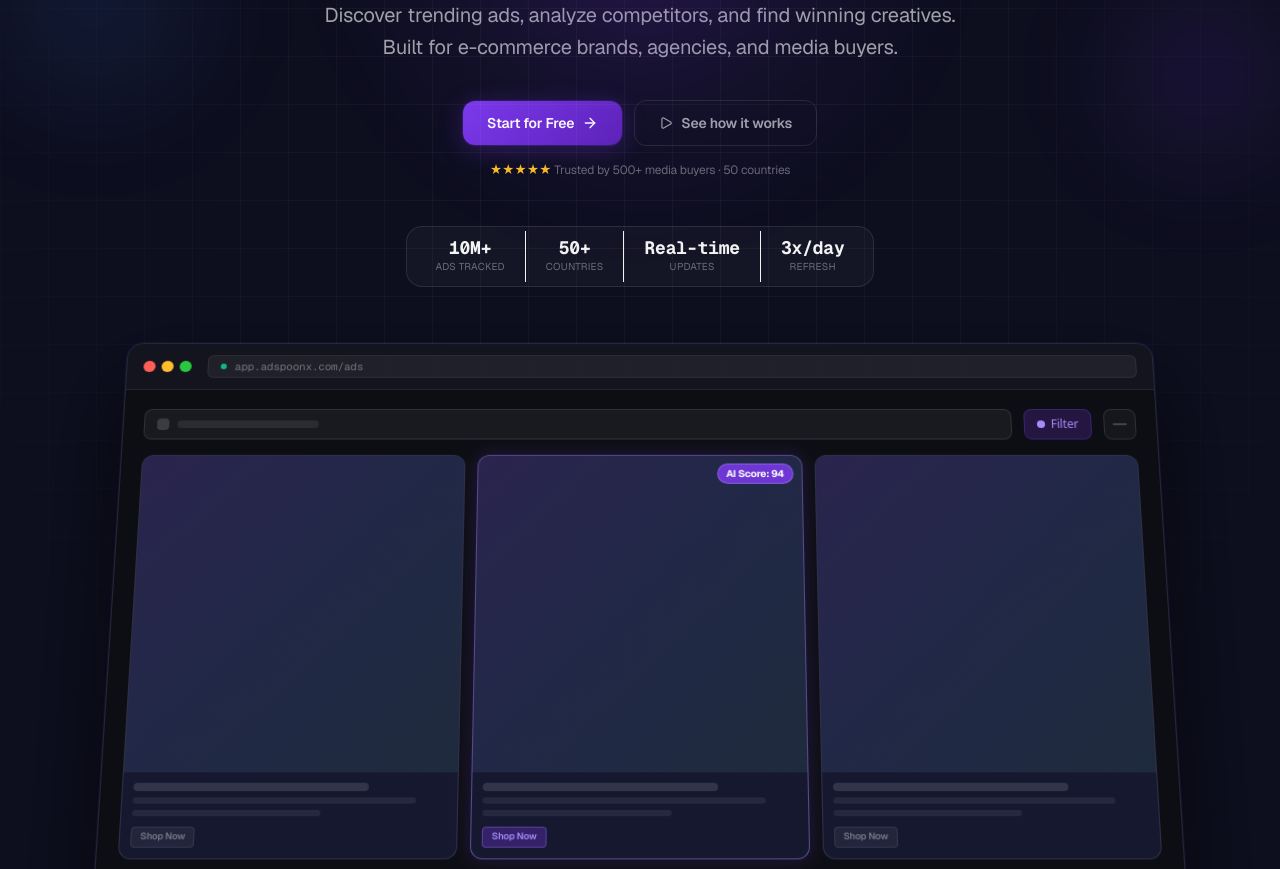
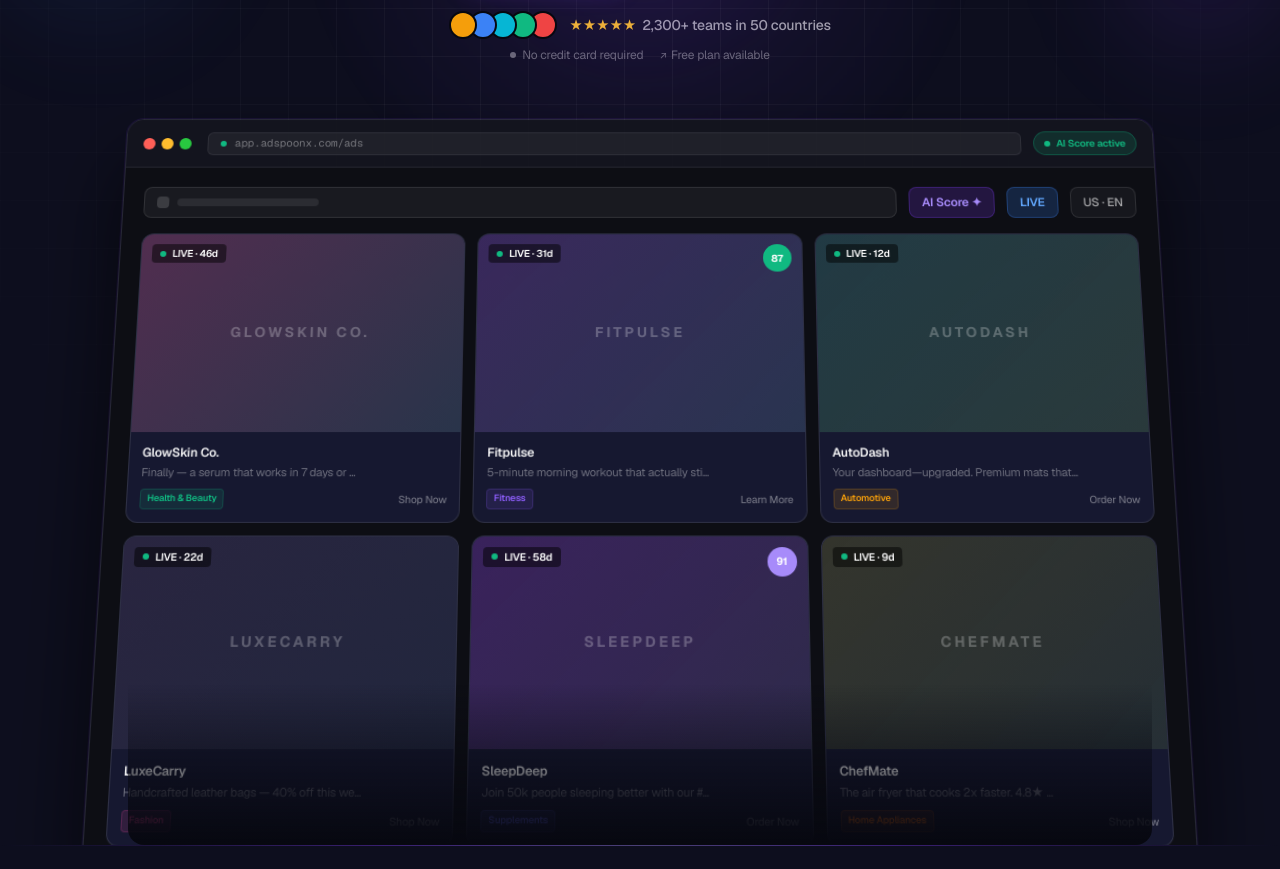
Before and after one commit to minhhieuulaw/adspoonx, a Next.js app: page /home in a window 1280 px wide. Shown: the part 520-1389 px from the top of the page. Built offline with nearby package versions, Linux system fonts and the light colour scheme; no server answers; the database is empty.

Commit message:
revert: restore original homepage hero design
- Headline: "Outspy your rivals. Scale what wins."
- Social proof: avatar stack + 2,300+ teams + no credit card badge
- Product mockup: detailed ad cards (GlowSkin, Fitpulse, AutoDash, etc.)
- Nav CTA: "Get Started Free"

```diff
--- a/components/marketing/HeroSection.tsx
+++ b/components/marketing/HeroSection.tsx
@@ -4,15 +4,91 @@ import Link from "next/link";
 import { motion } from "framer-motion";
 import { ArrowRight, Play } from "lucide-react";
 
-const STATS = [
-  { value: "10M+",     label: "Ads Tracked" },
-  { value: "50+",      label: "Countries" },
-  { value: "Real-time", label: "Updates" },
-  { value: "3x/day",   label: "Refresh" },
+// Mock ad data for the product preview
+const MOCK_ADS = [
+  {
+    live: "46d",
+    brand: "GLOWSKIN CO.",
+    name: "GlowSkin Co.",
+    desc: "Finally — a serum that works in 7 days or ...",
+    tag: "Health & Beauty",
+    cta: "Shop Now",
+    gradient: "linear-gradient(135deg, rgba(120,60,100,0.6) 0%, rgba(60,80,100,0.5) 100%)",
+    tagColor: "#10B981",
+  },
+  {
+    live: "31d",
+    brand: "FITPULSE",
+    name: "Fitpulse",
+    desc: "5-minute morning workout that actually sti...",
+    tag: "Fitness",
+    cta: "Learn More",
+    aiScore: 87,
+    aiScoreColor: "#10B981",
+    gradient: "linear-gradient(135deg, rgba(80,50,120,0.6) 0%, rgba(60,80,110,0.5) 100%)",
+    tagColor: "#8B5CF6",
+  },
+  {
+    live: "12d",
+    brand: "AUTODASH",
+    name: "AutoDash",
+    desc: "Your dashboard—upgraded. Premium mats that...",
+    tag: "Automotive",
+    cta: "Order Now",
+    gradient: "linear-gradient(135deg, rgba(40,80,80,0.6) 0%, rgba(60,90,70,0.5) 100%)",
+    tagColor: "#F59E0B",
+  },
+  {
+    live: "22d",
+    brand: "LUXECARRY",
+    name: "LuxeCarry",
+    desc: "Handcrafted leather bags — 40% off this we...",
+    tag: "Fashion",
+    cta: "Shop Now",
+    gradient: "linear-gradient(135deg, rgba(60,50,80,0.5) 0%, rgba(50,60,80,0.4) 100%)",
+    tagColor: "#EC4899",
+  },
+  {
+    live: "58d",
+    brand: "SLEEPDEEP",
+    name: "SleepDeep",
+    desc: "Join 50k people sleeping better with our #...",
+    tag: "Supplements",
+    cta: "Order Now",
+    aiScore: 91,
+    aiScoreColor: "#A78BFA",
+    gradient: "linear-gradient(135deg, rgba(80,40,120,0.6) 0%, rgba(70,60,100,0.5) 100%)",
+    tagColor: "#6366F1",
+  },
+  {
+    live: "9d",
+    brand: "CHEFMATE",
+    name: "ChefMate",
+    desc: "The air fryer that cooks 2x faster. 4.8★ ...",
+    tag: "Home Appliances",
+    cta: "Shop Now",
+    gradient: "linear-gradient(135deg, rgba(80,80,40,0.5) 0%, rgba(60,80,60,0.4) 100%)",
+    tagColor: "#F97316",
+  },
 ] as const;
 
-// Skeletal ad card for the mock dashboard
-function AdCard({ delay, highlight }: { delay: number; highlight?: boolean }) {
+// Avatar colors for social proof
+const AVATAR_COLORS = ["#F59E0B", "#3B82F6", "#06B6D4", "#10B981", "#EF4444"];
+
+interface MockAd {
+  live: string;
+  brand: string;
+  name: string;
+  desc: string;
+  tag: string;
+  cta: string;
+  gradient: string;
+  tagColor: string;
+  aiScore?: number;
+  aiScoreColor?: string;
+}
+
+function MockAdCard({ ad, delay }: { ad: MockAd; delay: number }) {
   return (
     <motion.div
       initial={{ opacity: 0, y: 12 }}
@@ -21,60 +97,82 @@ function AdCard({ delay, highlight }: { delay: number; highlight?: boolean }) {
       className="rounded-xl overflow-hidden flex flex-col relative"
       style={{
         background: "var(--bg-card)",
-        border: `1px solid ${highlight ? "rgba(167,139,250,0.45)" : "var(--border)"}`,
-        boxShadow: highlight ? "0 0 18px rgba(124,58,237,0.2)" : "none",
+        border: "1px solid var(--border)",
       }}
     >
-      {/* Image placeholder with shimmer */}
+      {/* Image area */}
       <div
         className="w-full relative overflow-hidden"
-        style={{ aspectRatio: "1 / 1", background: "rgba(255,255,255,0.04)" }}
+        style={{ aspectRatio: "16 / 10", background: ad.gradient }}
       >
+        {/* Live badge */}
         <div
-          className="absolute inset-0"
+          className="absolute top-2.5 left-2.5 flex items-center gap-1.5 px-2 py-0.5 rounded text-[10px] font-semibold"
           style={{
-            background: "linear-gradient(135deg, rgba(124,58,237,0.12) 0%, rgba(59,130,246,0.08) 50%, rgba(16,185,129,0.06) 100%)",
-          }}
-        />
-        {/* Shimmer sweep */}
-        <div
-          className="absolute inset-0"
-          style={{
-            background: "linear-gradient(105deg, transparent 40%, rgba(255,255,255,0.04) 50%, transparent 60%)",
-            animation: "shimmer 2.4s infinite",
-          }}
-        />
-        {/* AI Score badge */}
-        {highlight && (
-          <div
-            className="absolute top-2 right-2 px-2 py-0.5 rounded-full text-[10px] font-bold"
-            style={{
-              background: "rgba(124,58,237,0.85)",
+            background: "rgba(0,0,0,0.5)",
             color: "#fff",
-              border: "1px solid rgba(167,139,250,0.5)",
-              backdropFilter: "blur(8px)",
+            backdropFilter: "blur(4px)",
           }}
         >
-            AI Score: 94
+          <span
+            className="w-1.5 h-1.5 rounded-full"
+            style={{ background: "#10B981" }}
+          />
+          LIVE · {ad.live}
+        </div>
+
+        {/* AI Score badge */}
+        {ad.aiScore && (
+          <div
+            className="absolute top-2.5 right-2.5 w-7 h-7 rounded-full flex items-center justify-center text-[10px] font-bold text-white"
+            style={{ background: ad.aiScoreColor }}
+          >
+            {ad.aiScore}
           </div>
         )}
+
+        {/* Brand watermark */}
+        <div className="absolute inset-0 flex items-center justify-center">
+          <span
+            className="text-sm font-bold tracking-[0.2em] uppercase"
+            style={{ color: "rgba(255,255,255,0.25)" }}
+          >
+            {ad.brand}
+          </span>
+        </div>
       </div>
 
-      {/* Content skeleton */}
-      <div className="p-2.5 flex flex-col gap-1.5">
-        <div className="h-2 rounded-full" style={{ background: "rgba(255,255,255,0.12)", width: "75%" }} />
-        <div className="h-1.5 rounded-full" style={{ background: "rgba(255,255,255,0.07)", width: "90%" }} />
-        <div className="h-1.5 rounded-full" style={{ background: "rgba(255,255,255,0.07)", width: "60%" }} />
-        {/* CTA badge */}
-        <div
-          className="mt-1 self-start px-2 py-0.5 rounded text-[9px] font-semibold"
+      {/* Content */}
+      <div className="p-3 flex flex-col gap-1">
+        <span
+          className="text-xs font-semibold"
+          style={{ color: "var(--text-1)" }}
+        >
+          {ad.name}
+        </span>
+        <span
+          className="text-[11px] leading-snug"
+          style={{ color: "var(--text-3)" }}
+        >
+          {ad.desc}
+        </span>
+        <div className="flex items-center justify-between mt-1">
+          <span
+            className="text-[9px] font-semibold px-1.5 py-0.5 rounded"
             style={{
-            background: highlight ? "rgba(124,58,237,0.3)" : "rgba(255,255,255,0.06)",
-            color: highlight ? "var(--ai-light)" : "var(--text-3)",
-            border: `1px solid ${highlight ? "rgba(167,139,250,0.3)" : "rgba(255,255,255,0.08)"}`,
+              background: `${ad.tagColor}20`,
+              color: ad.tagColor,
+              border: `1px solid ${ad.tagColor}30`,
             }}
           >
-          Shop Now
+            {ad.tag}
+          </span>
+          <span
+            className="text-[10px] font-medium"
+            style={{ color: "var(--text-3)" }}
+          >
+            {ad.cta}
+          </span>
         </div>
       </div>
     </motion.div>
@@ -161,7 +259,9 @@ export default function HeroSection() {
             style={{ background: "var(--ai-light)" }}
           />
         </span>
-        10M+ Ads tracked in real-time
+        10M+ ads tracked across 50+ countries
+        <span style={{ color: "var(--text-3)" }}>·</span>
+        Updated 3x daily
       </motion.div>
 
       {/* ── Headline ── */}
@@ -172,19 +272,18 @@ export default function HeroSection() {
         className="text-5xl md:text-6xl lg:text-7xl font-extrabold text-center leading-[1.1] max-w-4xl tracking-tight"
         style={{ color: "var(--text-1)" }}
       >
-        Spy on winning{" "}
+        Outspy your rivals.
+        <br />
         <span
           style={{
-            background: "linear-gradient(135deg, var(--ai-light) 0%, var(--blue-light) 100%)",
+            background: "linear-gradient(135deg, #10B981 0%, #06B6D4 40%, #8B5CF6 100%)",
             WebkitBackgroundClip: "text",
             WebkitTextFillColor: "transparent",
             backgroundClip: "text",
           }}
         >
-          Facebook Ads
+          Scale what wins.
         </span>
-        <br />
-        before your competitors do.
       </motion.h1>
 
       {/* ── Subheadline ── */}
@@ -195,8 +294,8 @@ export default function HeroSection() {
         className="text-lg md:text-xl text-center max-w-2xl mt-5 leading-relaxed"
         style={{ color: "var(--text-2)" }}
       >
-        Discover trending ads, analyze competitors, and find winning creatives.
-        Built for e-commerce brands, agencies, and media buyers.
+        The Facebook ad intelligence platform for media buyers, agencies, and
+        e-commerce brands. Find what converts — before your competitors do.
       </motion.p>
 
       {/* ── CTAs ── */}
@@ -231,44 +330,47 @@ export default function HeroSection() {
       </motion.div>
 
       {/* ── Social proof ── */}
-      <motion.p
+      <motion.div
         initial={{ opacity: 0 }}
         animate={{ opacity: 1 }}
         transition={{ duration: 0.5, delay: 0.45 }}
-        className="mt-4 text-xs"
-        style={{ color: "var(--text-3)" }}
+        className="flex flex-col items-center gap-2 mt-6"
       >
-        <span style={{ color: "#FBBF24" }}>★★★★★</span>
-        {" "}Trusted by 500+ media buyers · 50 countries
-      </motion.p>
-
-      {/* ── Stats bar ── */}
-      <motion.div
-        initial={{ opacity: 0, y: 20 }}
-        animate={{ opacity: 1, y: 0 }}
-        transition={{ duration: 0.5, delay: 0.5 }}
-        className="flex items-center gap-0 mt-12 rounded-2xl px-2 py-1 divide-x"
+        {/* Avatars + rating + teams */}
+        <div className="flex items-center gap-3">
+          {/* Avatar stack */}
+          <div className="flex -space-x-2">
+            {AVATAR_COLORS.map((color, i) => (
+              <div
+                key={i}
+                className="w-7 h-7 rounded-full border-2"
                 style={{
-          background: "rgba(255,255,255,0.03)",
-          border: "1px solid var(--border)",
+                  background: color,
+                  borderColor: "var(--bg-base)",
+                  zIndex: AVATAR_COLORS.length - i,
                 }}
-      >
-        {STATS.map((s) => (
-          <div key={s.label} className="flex flex-col items-center px-5 py-2">
-            <span
-              className="text-lg font-bold leading-none"
-              style={{
-                color: "var(--text-1)",
-                fontFamily: "'Geist Mono', 'JetBrains Mono', monospace",
-              }}
-            >
-              {s.value}
-            </span>
-            <span className="text-[10px] mt-0.5 uppercase tracking-wide" style={{ color: "var(--text-3)" }}>
-              {s.label}
+              />
+            ))}
+          </div>
+          <div className="flex items-center gap-1.5">
+            <span style={{ color: "#FBBF24", fontSize: "13px" }}>★★★★★</span>
+            <span className="text-sm font-medium" style={{ color: "var(--text-2)" }}>
+              2,300+ teams in 50 countries
             </span>
           </div>
-        ))}
+        </div>
+
+        {/* Sub-badges */}
+        <div className="flex items-center gap-4 text-xs" style={{ color: "var(--text-3)" }}>
+          <span className="flex items-center gap-1.5">
+            <span className="w-1.5 h-1.5 rounded-full" style={{ background: "var(--text-3)" }} />
+            No credit card required
+          </span>
+          <span className="flex items-center gap-1">
+            <span style={{ fontSize: "10px" }}>↗</span>
+            Free plan available
+          </span>
+        </div>
       </motion.div>
 
       {/* ── Product preview ── */}
@@ -306,7 +408,7 @@ export default function HeroSection() {
               className="flex-1 h-6 rounded-md flex items-center px-3 gap-2"
               style={{ background: "rgba(255,255,255,0.05)", border: "1px solid rgba(255,255,255,0.07)" }}
             >
-              <div className="w-1.5 h-1.5 rounded-full" style={{ background: "var(--green)" }} />
+              <div className="w-1.5 h-1.5 rounded-full" style={{ background: "#10B981" }} />
               <span
                 className="text-[11px]"
                 style={{
@@ -317,6 +419,18 @@ export default function HeroSection() {
                 app.adspoonx.com/ads
               </span>
             </div>
+            {/* AI Score active badge */}
+            <div
+              className="ml-3 flex items-center gap-1.5 px-2.5 py-1 rounded-full text-[10px] font-semibold"
+              style={{
+                background: "rgba(16,185,129,0.15)",
+                border: "1px solid rgba(16,185,129,0.3)",
+                color: "#10B981",
+              }}
+            >
+              <span className="w-1.5 h-1.5 rounded-full" style={{ background: "#10B981" }} />
+              AI Score active
+            </div>
           </div>
 
           {/* Dashboard mock content */}
@@ -324,8 +438,9 @@ export default function HeroSection() {
             className="p-5"
             style={{ background: "rgba(13,14,20,0.98)" }}
           >
-            {/* Toolbar skeleton */}
+            {/* Toolbar */}
             <div className="flex items-center gap-3 mb-4">
+              {/* Search bar */}
               <div
                 className="flex-1 h-8 rounded-lg flex items-center px-3 gap-2"
                 style={{ background: "rgba(255,255,255,0.05)", border: "1px solid var(--border)" }}
@@ -333,34 +448,44 @@ export default function HeroSection() {
                 <div className="w-3 h-3 rounded" style={{ background: "rgba(255,255,255,0.15)" }} />
                 <div className="h-2 rounded-full" style={{ background: "rgba(255,255,255,0.08)", width: "140px" }} />
               </div>
+              {/* Filter buttons */}
               <div
-                className="h-8 px-3 rounded-lg flex items-center gap-1.5 text-xs font-medium"
+                className="h-8 px-3 rounded-lg flex items-center gap-1.5 text-xs font-semibold"
                 style={{
                   background: "rgba(124,58,237,0.2)",
                   border: "1px solid rgba(124,58,237,0.3)",
                   color: "var(--ai-light)",
-                  fontFamily: "system-ui, sans-serif",
                 }}
               >
-                <div className="w-2 h-2 rounded-full" style={{ background: "var(--ai-light)" }} />
-                Filter
+                AI Score ✦
               </div>
               <div
-                className="h-8 w-8 rounded-lg flex items-center justify-center text-xs"
-                style={{ background: "rgba(255,255,255,0.04)", border: "1px solid var(--border)" }}
+                className="h-8 px-3 rounded-lg flex items-center text-xs font-semibold"
+                style={{
+                  background: "rgba(59,130,246,0.2)",
+                  border: "1px solid rgba(59,130,246,0.3)",
+                  color: "#60A5FA",
+                }}
               >
-                <div className="w-3.5 h-0.5 rounded" style={{ background: "rgba(255,255,255,0.2)" }} />
+                LIVE
+              </div>
+              <div
+                className="h-8 px-3 rounded-lg flex items-center text-xs font-medium"
+                style={{
+                  background: "rgba(255,255,255,0.04)",
+                  border: "1px solid var(--border)",
+                  color: "var(--text-2)",
+                }}
+              >
+                US · EN
               </div>
             </div>
 
             {/* Ad cards grid — 2 rows × 3 cols */}
             <div className="grid grid-cols-3 gap-3">
-              <AdCard delay={0.75} />
-              <AdCard delay={0.82} highlight />
-              <AdCard delay={0.89} />
-              <AdCard delay={0.96} />
-              <AdCard delay={1.03} />
-              <AdCard delay={1.1} />
+              {MOCK_ADS.map((ad, i) => (
+                <MockAdCard key={ad.brand} ad={ad} delay={0.75 + i * 0.07} />
+              ))}
             </div>
           </div>
         </div>
@@ -374,12 +499,8 @@ export default function HeroSection() {
         />
       </motion.div>
 
-      {/* Shimmer keyframe */}
+      {/* Keyframes */}
       <style>{`
-        @keyframes shimmer {
-          0%   { transform: translateX(-100%); }
-          100% { transform: translateX(200%); }
-        }
         @keyframes ping {
           75%, 100% { transform: scale(2); opacity: 0; }
         }
--- a/components/marketing/MarketingNav.tsx
+++ b/components/marketing/MarketingNav.tsx
@@ -89,7 +89,7 @@ export default function MarketingNav() {
                 boxShadow: "0 0 20px var(--ai-glow)",
               }}
             >
-              Start Free
+              Get Started Free
               <ArrowRight size={14} />
             </Link>
           </div>
@@ -153,7 +153,7 @@ export default function MarketingNav() {
                   boxShadow: "0 0 20px var(--ai-glow)",
                 }}
               >
-                Start Free <ArrowRight size={14} />
+                Get Started Free <ArrowRight size={14} />
               </Link>
             </div>
           </motion.div>
```
Lines whose indentation alone changed are shown as unchanged.
